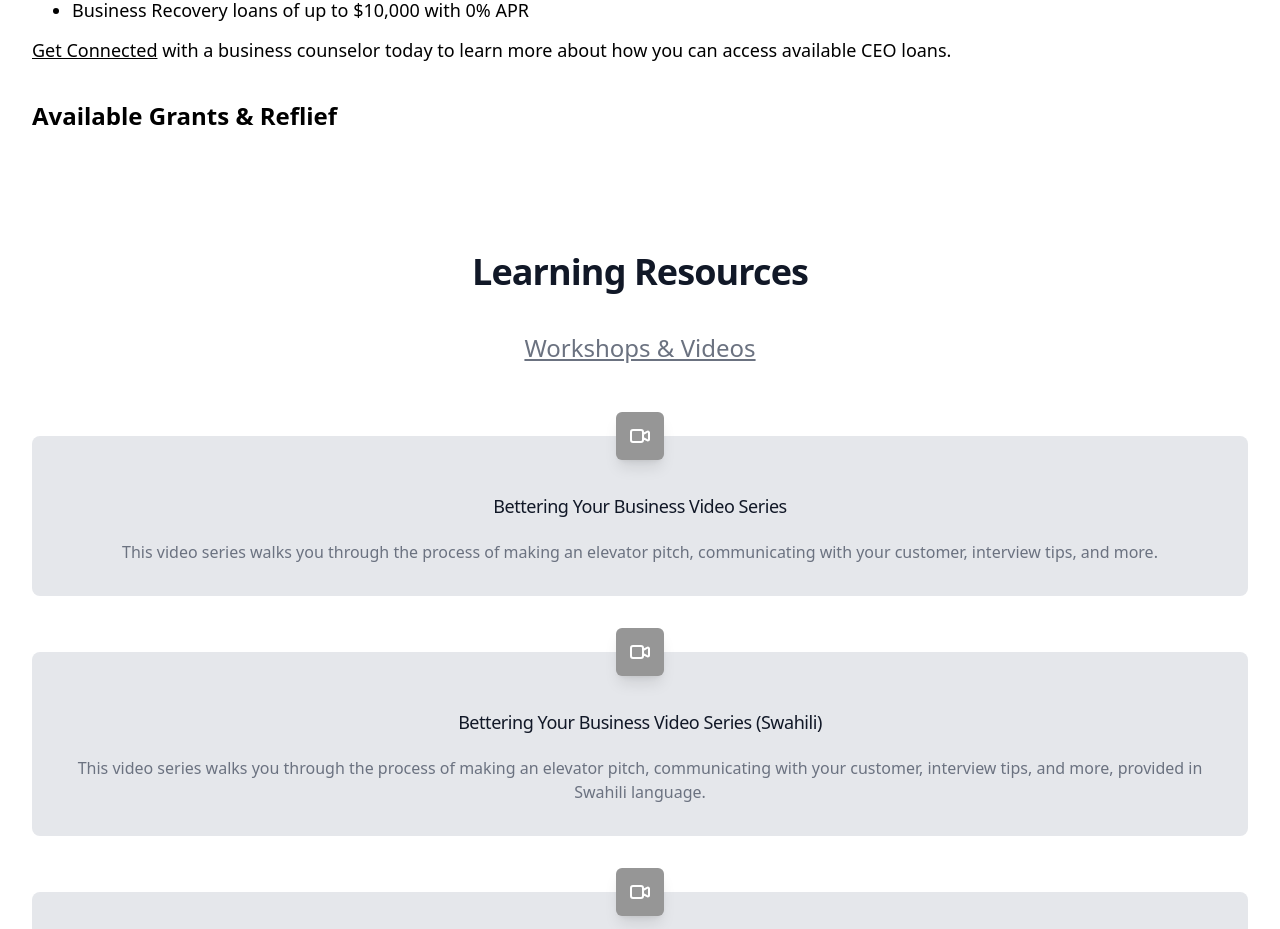
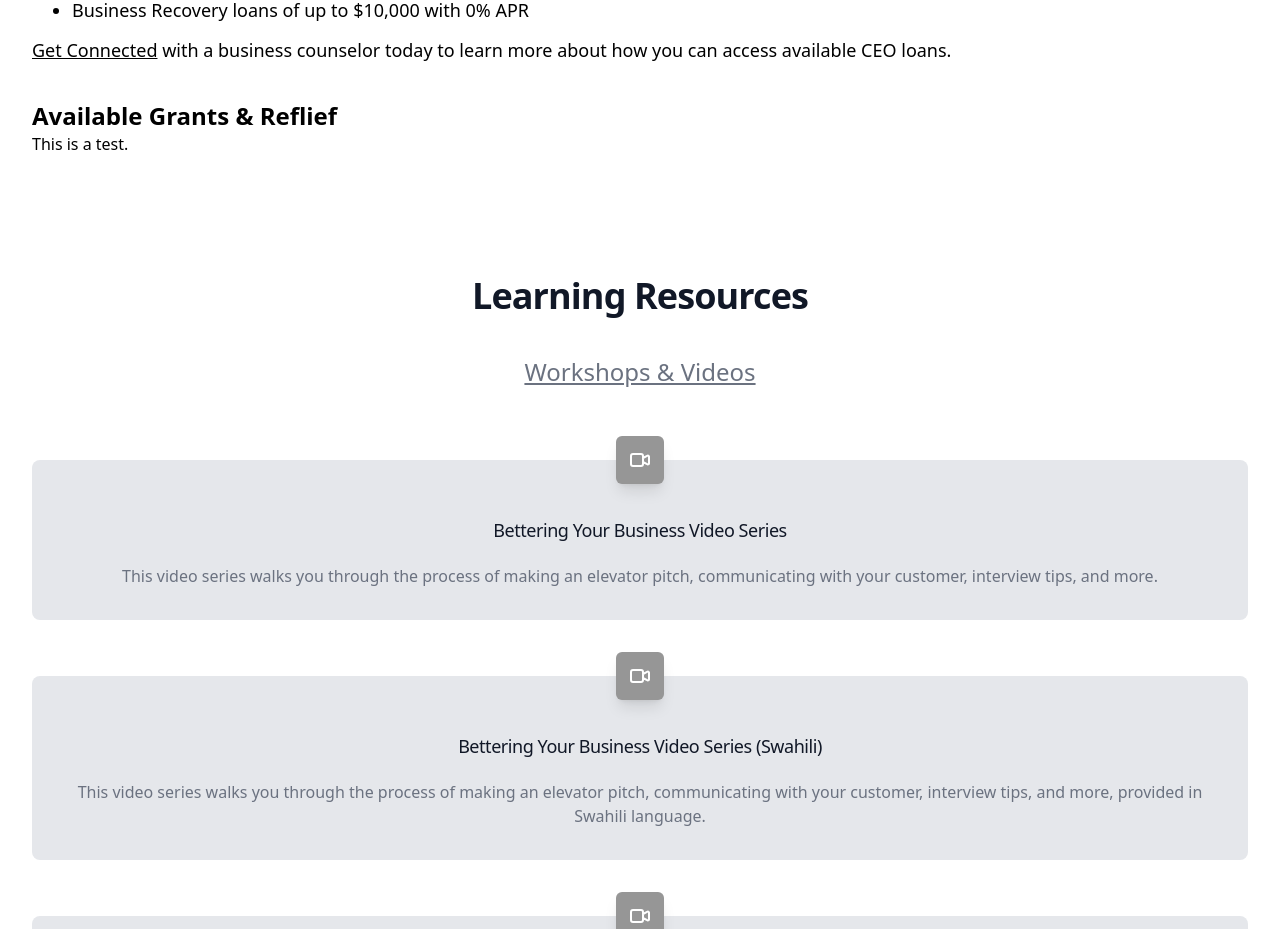
Before and after one commit to ericagirges/cnpp-website, a Next.js app in the folder app/: page /components/ResourcesContent in a window 1280 px wide. Shown: the part 1060-1989 px from the top of the page. Built offline with nearby package versions, Linux system fonts and the light colour scheme.

Commit message:
Update ResourcesContent.js

```diff
--- a/app/pages/components/ResourcesContent.js
+++ b/app/pages/components/ResourcesContent.js
@@ -45,6 +45,7 @@ const TextComponent = () => (
     <h2 className="mt-9 text-xl font-bold text-black md:text-2xl">
       Available Grants & Reflief
     </h2>
+<p> This is a test. </p>
   </div>
 )
 const gridComponent = (arr) => (
```
